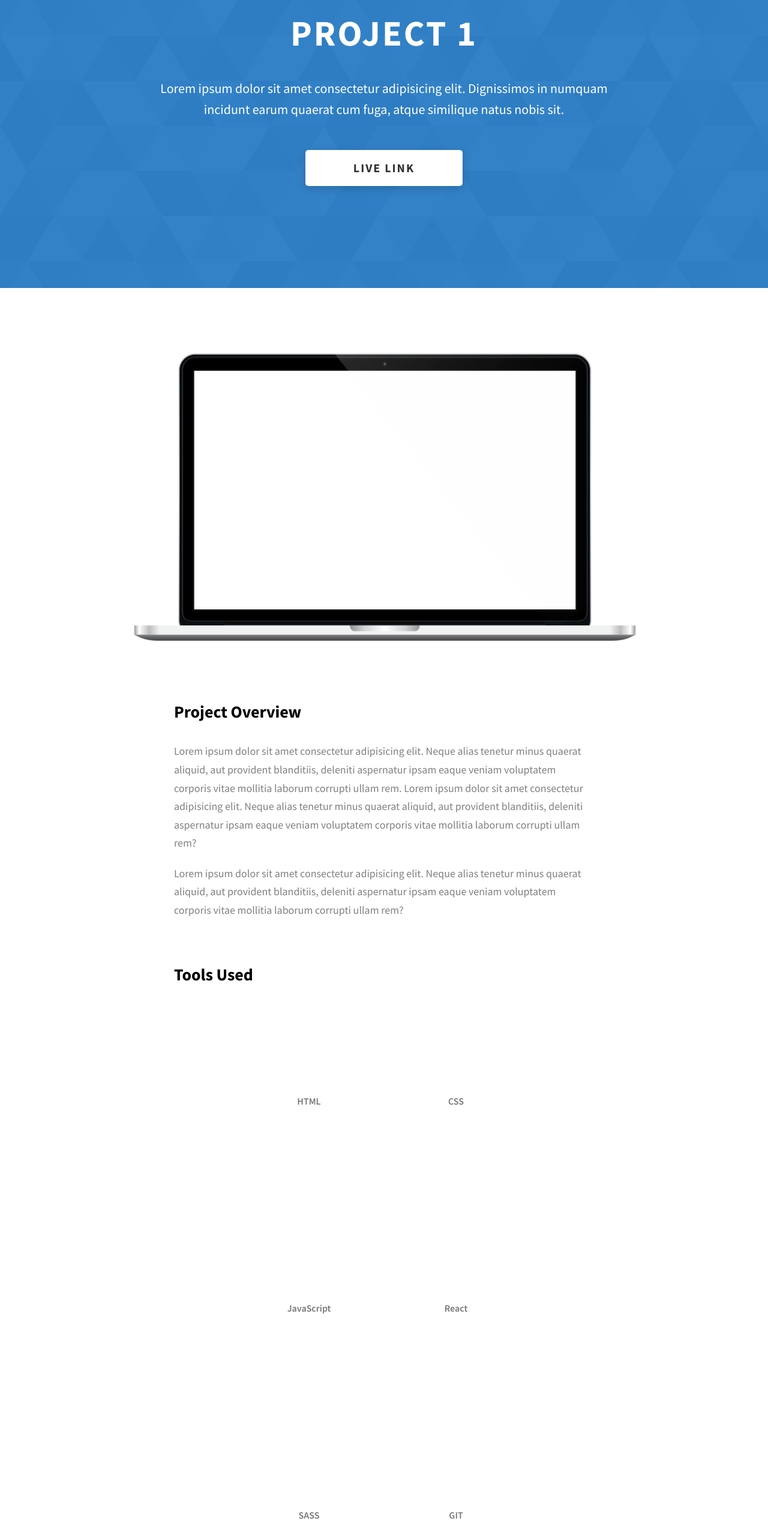
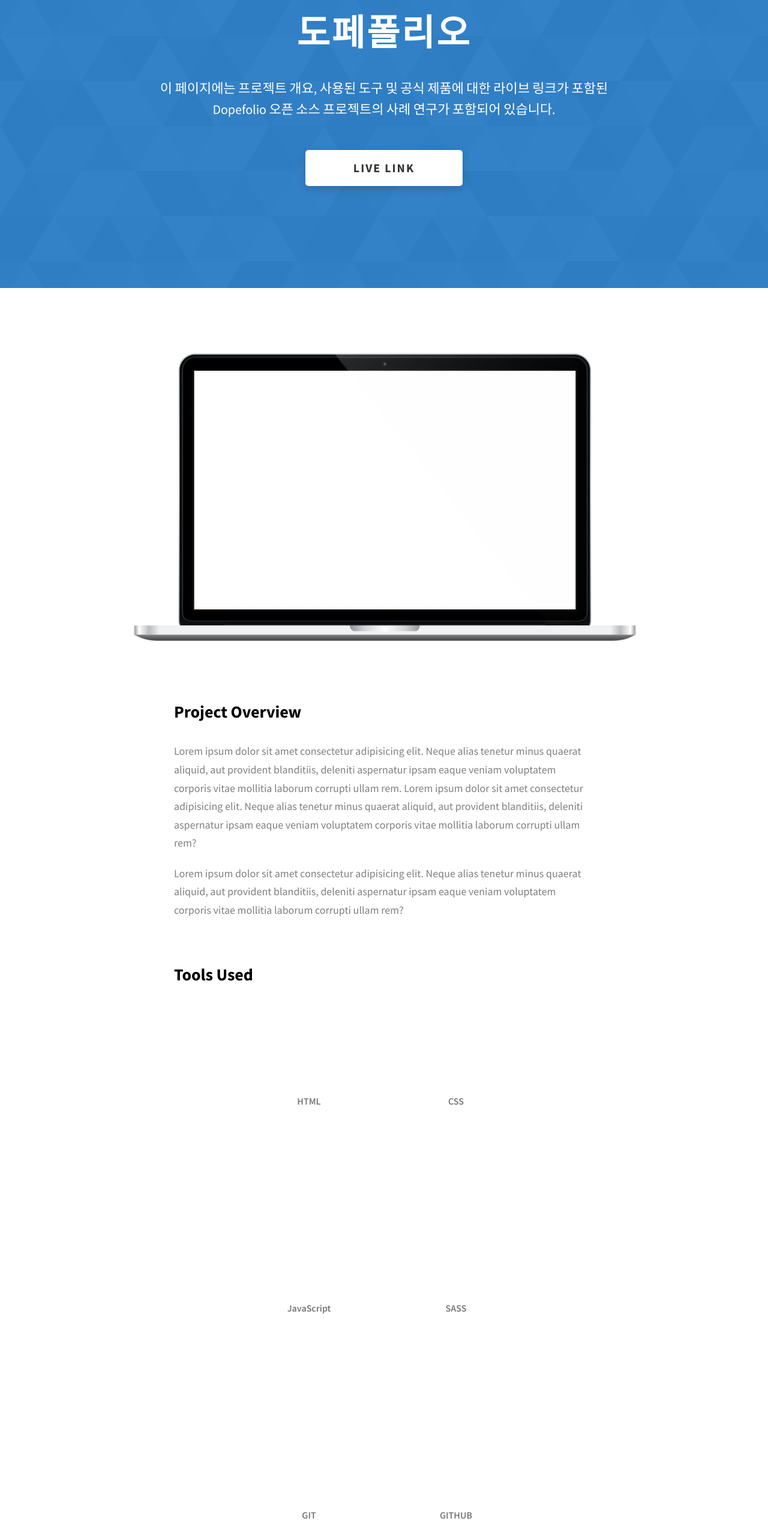
Before and after one commit to leechangseop71/leechangseop71.github.io, a website: page project-1.html in a window 1280 px wide. Shown: the part 240-2800 px from the top of the page at 60% size. Drawn offline with Linux system fonts and the light colour scheme.

Commit message:
project-1 수정 추가

```diff
--- a/project-1.html
+++ b/project-1.html
@@ -84,12 +84,10 @@
     </header>
     <section class="project-cs-hero">
       <div class="project-cs-hero__content">
-        <h1 class="heading-primary">Project 1</h1>
+        <h1 class="heading-primary">도페폴리오</h1>
         <div class="project-cs-hero__info">
           <p class="text-primary">
-            Lorem ipsum dolor sit amet consectetur adipisicing elit. Dignissimos
-            in numquam incidunt earum quaerat cum fuga, atque similique natus
-            nobis sit.
+            이 페이지에는 프로젝트 개요, 사용된 도구 및 공식 제품에 대한 라이브 링크가 포함된 Dopefolio 오픈 소스 프로젝트의 사례 연구가 포함되어 있습니다.
           </p>
         </div>
         <div class="project-cs-hero__cta">
@@ -133,15 +131,9 @@
                 <div class="skills__skill">HTML</div>
                 <div class="skills__skill">CSS</div>
                 <div class="skills__skill">JavaScript</div>
-                <div class="skills__skill">React</div>
                 <div class="skills__skill">SASS</div>
                 <div class="skills__skill">GIT</div>
-                <div class="skills__skill">Shopify</div>
-                <div class="skills__skill">Wordpress</div>
-                <div class="skills__skill">Google ADS</div>
-                <div class="skills__skill">Facebook Ads</div>
-                <div class="skills__skill">Android</div>
-                <div class="skills__skill">IOS</div>
+                <div class="skills__skill">GITHUB</div>
               </div>
             </div>
             <div class="project-details__links">
```
